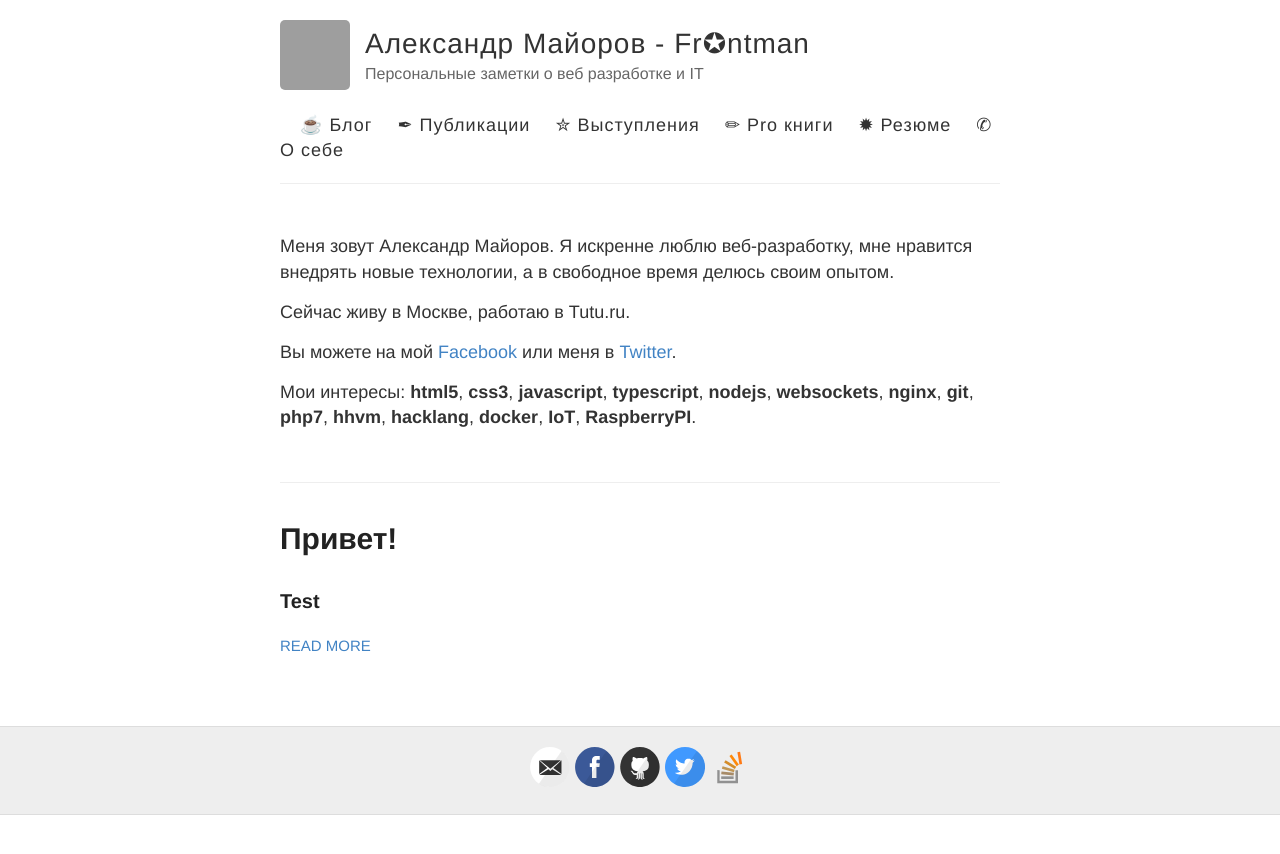
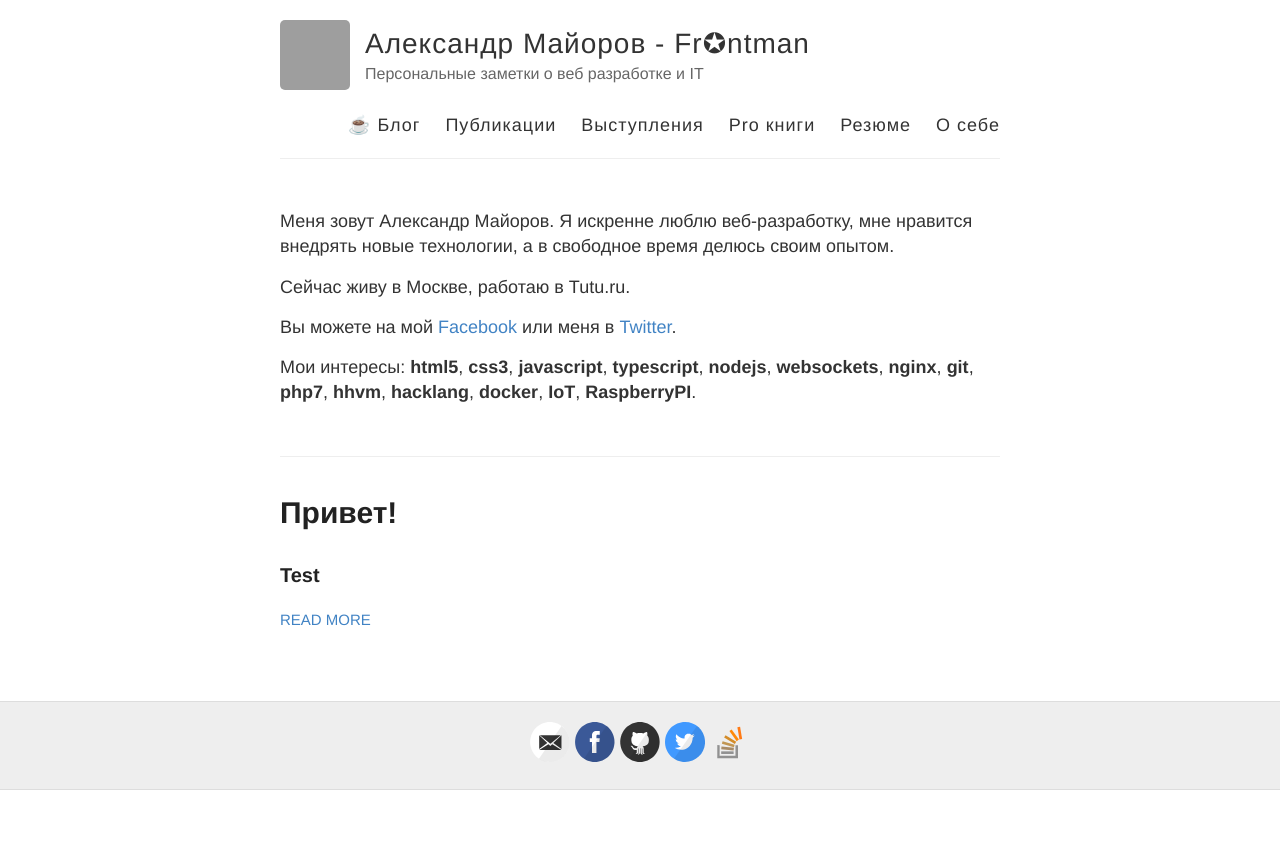
Before and after one commit to frontdevops/alexmayorov.github.io, a Jekyll site: the page built from index.html, in a window 1280 px wide. Shown: the top 854 px of the page. Built offline with Jekyll 4.4.1, drawn with Linux system fonts in a browser that asks for light colours; Markdown is read by kramdown in place of the engine named in the settings; grey boxes are pictures that could not be loaded.

```diff
--- a/_layouts/default.html
+++ b/_layouts/default.html
@@ -37,11 +37,11 @@ fjs.parentNode.insertBefore(js, fjs);
 
           <nav>
             <a href="{{ site.baseurl }}/">☕ Блог</a>
-            <a href="{{ site.baseurl }}/publishes">✒ Публикации</a>
-            <a href="{{ site.baseurl }}/talks">✮ Выступления</a>
-            <a href="{{ site.baseurl }}/books">✏ Pro книги</a>
-            <a href="{{ site.baseurl }}/vc">✹ Резюме</a>
-            <a href="{{ site.baseurl }}/about">✆ О себе</a>
+            <a href="{{ site.baseurl }}/publishes">Публикации</a>
+            <a href="{{ site.baseurl }}/talks">Выступления</a>
+            <a href="{{ site.baseurl }}/books">Pro книги</a>
+            <a href="{{ site.baseurl }}/vc">Резюме</a>
+            <a href="{{ site.baseurl }}/about">О себе</a>
           </nav>
         </header>
       </div>
```
